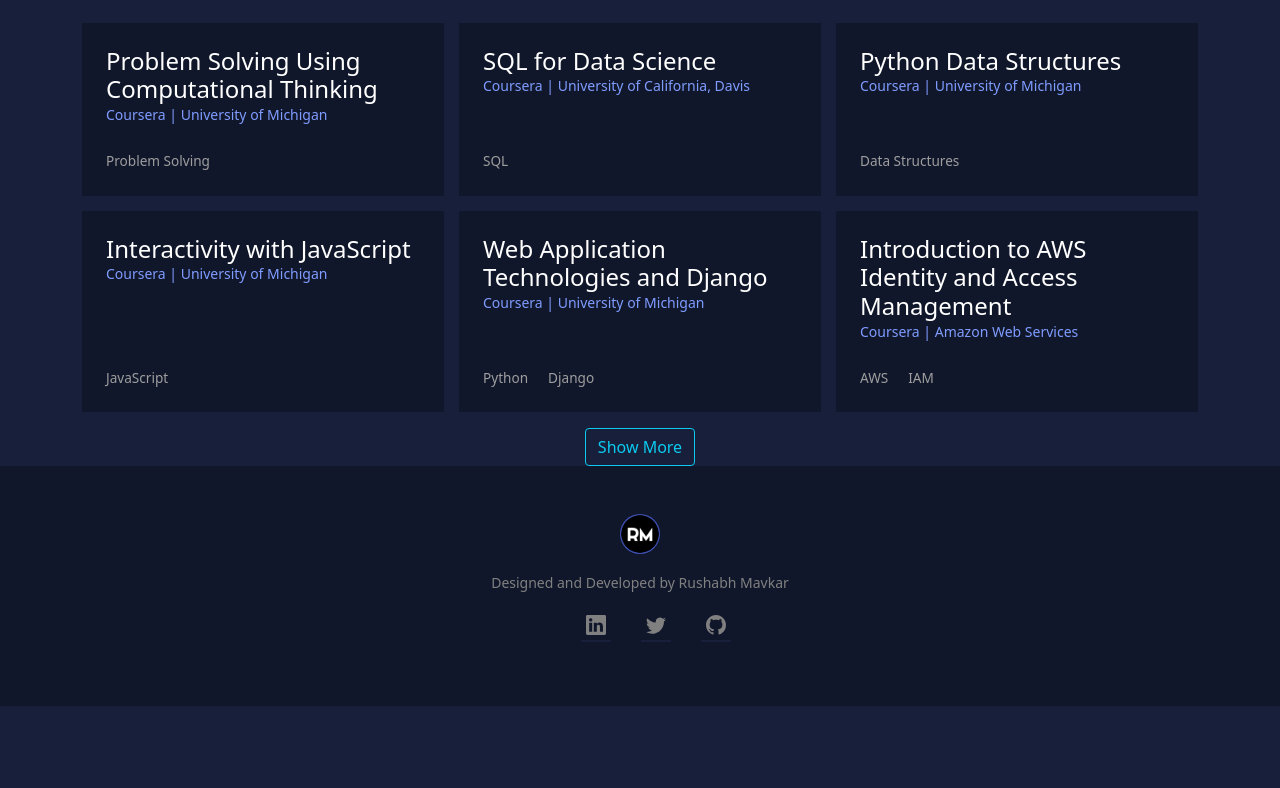
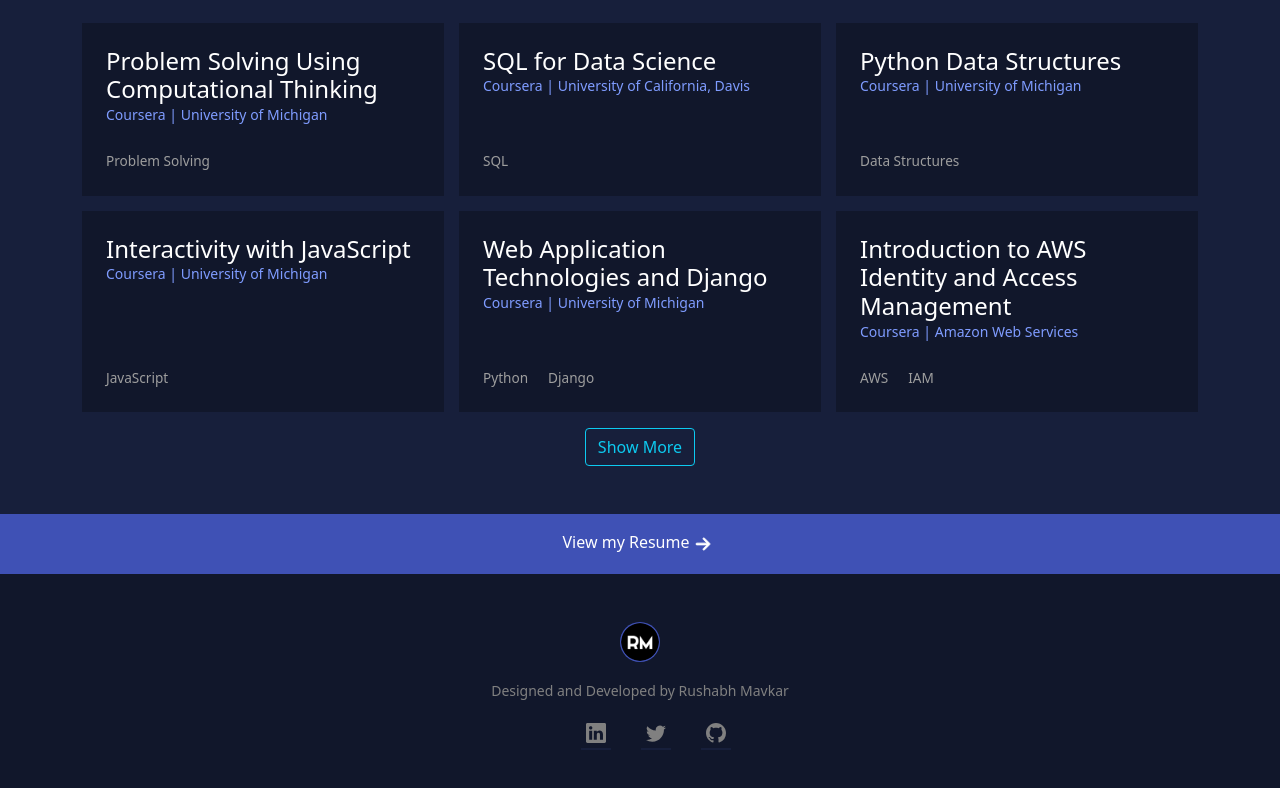
Before and after one commit to RushabhMavkar/rushabhmavkar.github.io, an Angular app: page / in a window 1280 px wide. Shown: the part 2416-3204 px from the top of the page. Before the commit the page ends 3122 px from the top, so only its background shows below. Built offline with nearby package versions, Linux system fonts and the light colour scheme.

Commit message:
NEW : Added data to resume-bar component.

```diff
--- a/src/app/app.component.html
+++ b/src/app/app.component.html
@@ -13,6 +13,9 @@
 <section id="certifications ">
   <app-certificates></app-certificates>
 </section>
+<section id="resume" class="mt-5">
+  <app-resume-bar></app-resume-bar>
+</section>
 <section id="footer">
   <app-footer></app-footer>
 </section>
--- a/src/app/app.module.ts
+++ b/src/app/app.module.ts
@@ -9,9 +9,10 @@
 import { ProjectsComponent } from './portfolio/projects/projects.component';
 import { CertificatesComponent } from './portfolio/certificates/certificates.component';
 import { FooterComponent } from './portfolio/footer/footer.component';
+import { ResumeBarComponent } from './portfolio/resume-bar/resume-bar.component';
 
 @NgModule({
-  declarations: [AppComponent, NavbarComponent, HeaderComponent, SkillsComponent, ProjectsComponent, CertificatesComponent, FooterComponent],
+  declarations: [AppComponent, NavbarComponent, HeaderComponent, SkillsComponent, ProjectsComponent, CertificatesComponent, FooterComponent, ResumeBarComponent],
   imports: [BrowserModule, AppRoutingModule],
   providers: [],
   bootstrap: [AppComponent],
--- /dev/null
+++ b/src/app/portfolio/resume-bar/resume-bar.component.css
@@ -0,0 +1,19 @@
+.arrow-link-holder {
+  background: var(--accent-color);
+  z-index: 15;
+  position: relative;
+}
+.arrow-link {
+  -webkit-transition: all 0.2s ease-in-out;
+  transition: all 0.2s ease-in-out;
+  font-weight: 400;
+  display: inline-block;
+  white-space: nowrap;
+  color: var(--font-light);
+  text-decoration: none;
+}
+
+.arrow-link svg {
+  stroke: currentColor;
+  stroke-width: 0.5px;
+}
--- /dev/null
+++ b/src/app/portfolio/resume-bar/resume-bar.component.html
@@ -0,0 +1,22 @@
+<a
+  href="../../../assets/resume.pdf"
+  target="_blank"
+  class="arrow-link w-100 text-decoration-none"
+>
+  <div class="arrow-link-holder d-flex justify-content-center py-3">
+    View my Resume
+    <svg
+      xmlns="http://www.w3.org/2000/svg"
+      width="28"
+      height="28"
+      fill="currentColor"
+      class="bi bi-arrow-right-short"
+      viewBox="0 0 16 16"
+    >
+      <path
+        fill-rule="evenodd"
+        d="M4 8a.5.5 0 0 1 .5-.5h5.793L8.146 5.354a.5.5 0 1 1 .708-.708l3 3a.5.5 0 0 1 0 .708l-3 3a.5.5 0 0 1-.708-.708L10.293 8.5H4.5A.5.5 0 0 1 4 8z"
+      />
+    </svg>
+  </div>
+</a>
--- /dev/null
+++ b/src/app/portfolio/resume-bar/resume-bar.component.ts
@@ -0,0 +1,15 @@
+import { Component, OnInit } from '@angular/core';
+
+@Component({
+  selector: 'app-resume-bar',
+  templateUrl: './resume-bar.component.html',
+  styleUrls: ['./resume-bar.component.css']
+})
+export class ResumeBarComponent implements OnInit {
+
+  constructor() { }
+
+  ngOnInit(): void {
+  }
+
+}
```
Also changed, not shown: 1 other file (tests, documents, lock files or other folders).
